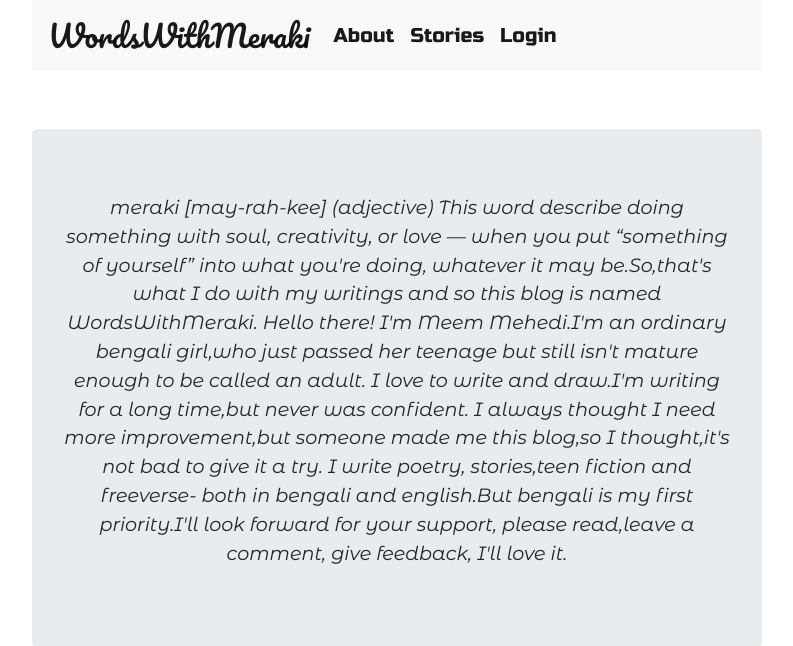
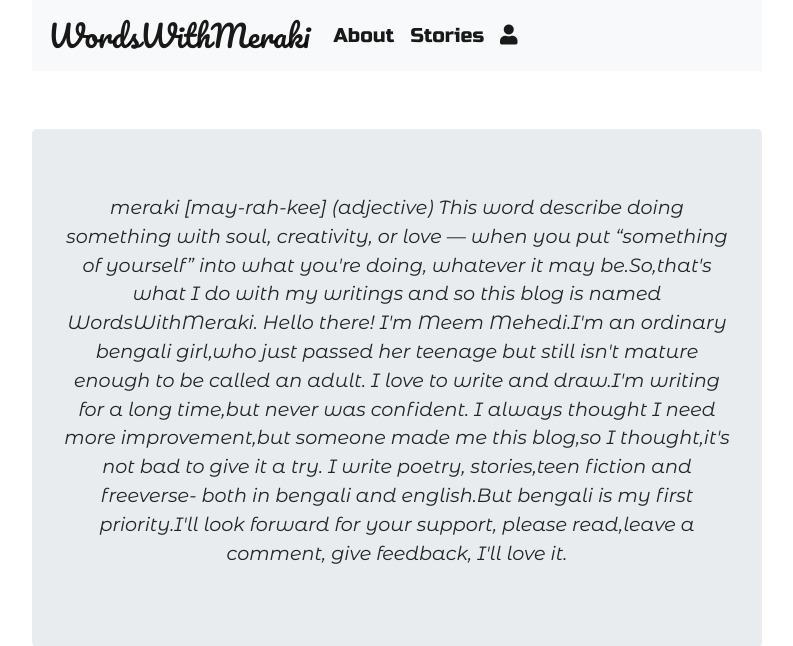
Before and after one commit to Shovon588/personal-blog, a Django app: page /about/ in a window 1280 px wide. Shown: the top 646 px of the page, without its empty margins (243-1036 px from the left). Run offline with Django 3.2, Linux system fonts and the light colour scheme; data comes from the database, SQL or seed files in the repository; both versions use the stored data as it was after the commit; parts of the project's set-up code (start-up, migrations or seed data) failed here and were passed over; some libraries are stand-ins or nearby versions.

Commit message:
Added base

```diff
--- a/my_blog/blog/templates/blog/base.html
+++ b/my_blog/blog/templates/blog/base.html
@@ -4,8 +4,6 @@
 
 <head>
   <title>{%block title_block%}{% endblock %}</title>
-  <meta name="viewport" content="width=device-width, initial-scale=1.0">
-
   <!-- Latest compiled and minified CSS -->
   <link rel="stylesheet" href="https://stackpath.bootstrapcdn.com/bootstrap/4.4.1/css/bootstrap.min.css" integrity="sha384-Vkoo8x4CGsO3+Hhxv8T/Q5PaXtkKtu6ug5TOeNV6gBiFeWPGFN9MuhOf23Q9Ifjh" crossorigin="anonymous">
   <link rel="stylesheet" href="https://use.fontawesome.com/releases/v5.7.0/css/all.css" integrity="sha384-lZN37f5QGtY3VHgisS14W3ExzMWZxybE1SJSEsQp9S+oqd12jhcu+A56Ebc1zFSJ" crossorigin="anonymous">
@@ -48,21 +46,14 @@
                   <a class="nav-item nav-link active" href="{% url 'post_draft_list' %}">Drafts</a>
                   <a class="nav-item nav-link active" href="{% url 'notifications' %}">Notifications</a>
 
-
                   <div class="dropdown-divider"></div>
-<<<<<<< HEAD
-                  <a class="nav-item nav-link active" href="{% url 'instructions' %}">Instructios</a>
-                  <a class="nav-item nav-link active" href="{% url 'admin:index' %}">Admin</a>
-                  <a class="nav-item nav-link active" href="{% url 'logout' %}">Logout</a>
-=======
                     <a class="nav-item nav-link active" href="{% url 'instructions' %}">Instructios</a>
                     <a class="nav-item nav-link active" href="{% url 'admin:index' %}">Admin</a>
                     <a class="nav-item nav-link active" href="{% url 'logout' %}">Log out</a>
->>>>>>> 14728f29bf2152baed099d86bf97484a8934bf2c
                 </div>
               </li>
             {% else %}
-              <a class='nav-item nav-link active' href="{% url 'login' %}">Login</a>
+              <a class='nav-item nav-link active' href="{% url 'login' %}"><span class="fas fa-user"></span></a>
             {% endif %}
           </div>
         </div>
```
Also changed, not shown: my_blog/db.sqlite3.
